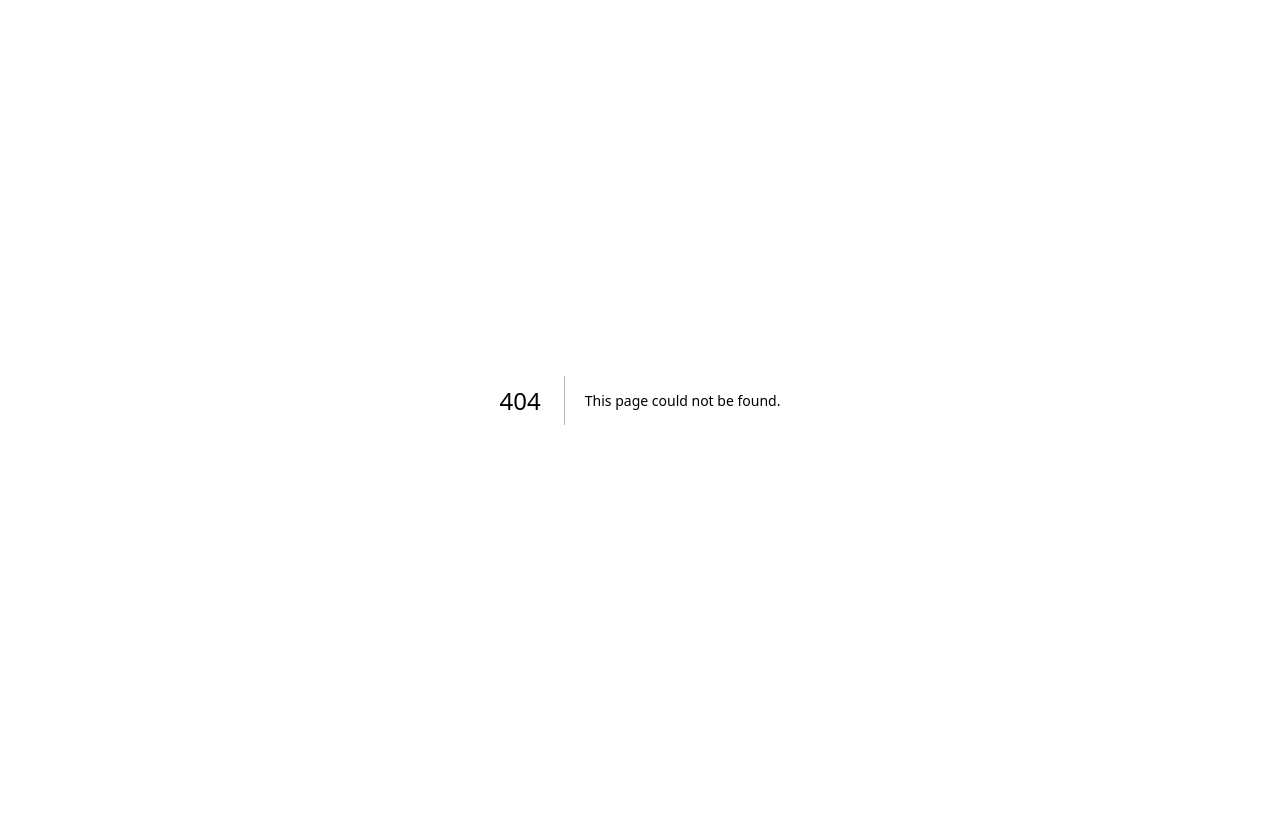
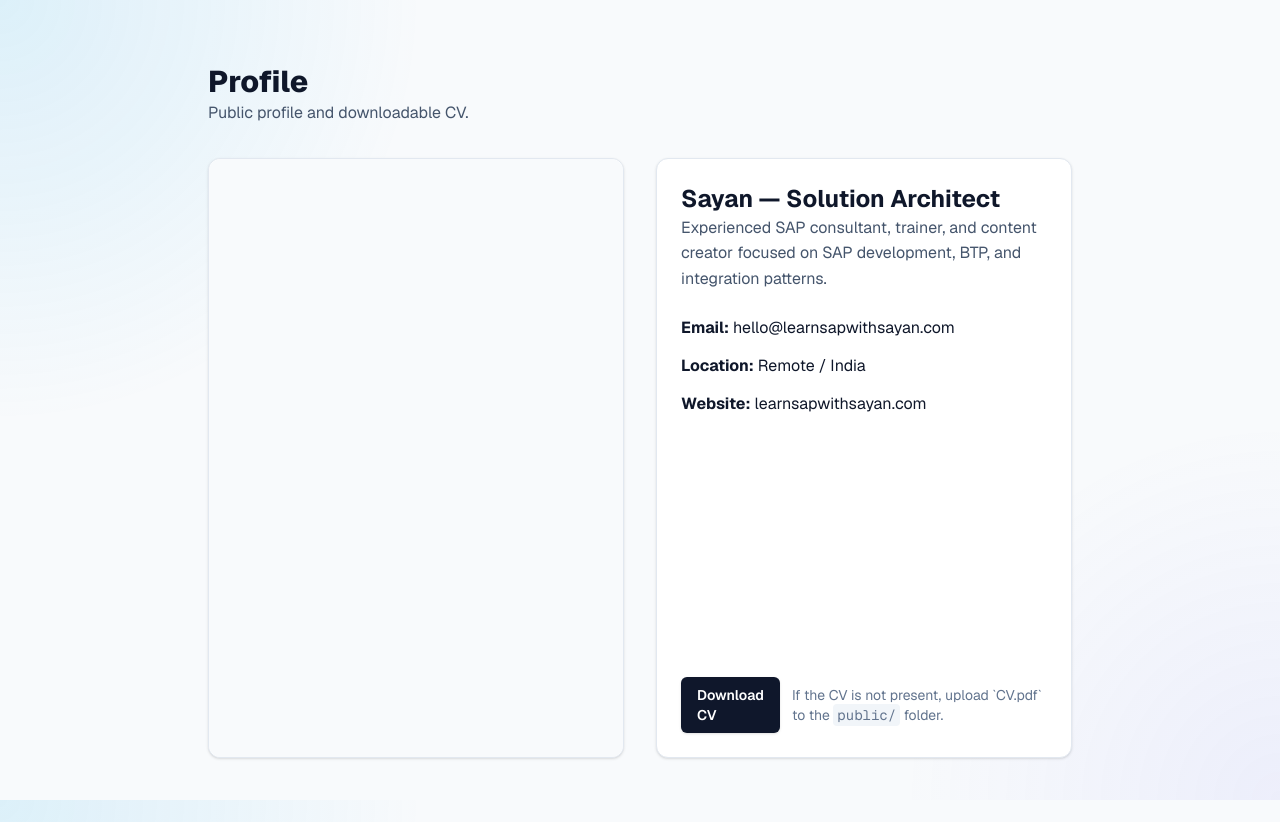
Before and after one commit to Sayan19996/learnSAPwithSayan, a Next.js app: page /profile in a window 1280 px wide. Before the commit this address had no page. Before the commit the page ends 800 px from the top, so only its background shows below. Built offline with nearby package versions, Linux system fonts and the light colour scheme.

Commit message:
feat(profile): add Profile page and nav item; embed CV viewer and download link

```diff
--- /dev/null
+++ b/app/profile/page.tsx
@@ -0,0 +1,51 @@
+import Link from "next/link";
+
+export const metadata = {
+  title: "Profile — learnSAPwithSayan",
+  description: "Profile and CV",
+};
+
+export default function ProfilePage() {
+  return (
+    <main className="mx-auto max-w-4xl px-4 py-16">
+      <div className="mb-8">
+        <h1 className="text-3xl font-extrabold">Profile</h1>
+        <p className="mt-2 text-slate-600">Public profile and downloadable CV.</p>
+      </div>
+
+      <div className="grid gap-8 md:grid-cols-2">
+        <div className="h-[600px] rounded-xl border border-slate-200 bg-white shadow-sm">
+          <iframe
+            src="/CV.pdf"
+            title="CV"
+            className="h-full w-full rounded-xl"
+            aria-label="Embedded CV viewer"
+          >
+            <p className="p-4">If the PDF does not load, you can download it below.</p>
+          </iframe>
+        </div>
+
+        <div className="flex flex-col justify-between rounded-xl border border-slate-200 bg-white p-6 shadow-sm">
+          <div>
+            <h2 className="text-2xl font-bold">Sayan — Solution Architect</h2>
+            <p className="mt-2 text-slate-600">Experienced SAP consultant, trainer, and content creator focused on SAP development, BTP, and integration patterns.</p>
+
+            <ul className="mt-6 space-y-3">
+              <li><strong>Email:</strong> hello@learnsapwithsayan.com</li>
+              <li><strong>Location:</strong> Remote / India</li>
+              <li><strong>Website:</strong> <Link href="/">learnsapwithsayan.com</Link></li>
+            </ul>
+          </div>
+
+          <div className="mt-6 flex items-center gap-3">
+            <a href="/CV.pdf" className="inline-flex items-center rounded-md bg-slate-900 px-4 py-2 text-sm font-semibold text-white shadow hover:opacity-95" target="_blank" rel="noreferrer">
+              Download CV
+            </a>
+
+            <span className="text-sm text-slate-500">If the CV is not present, upload `CV.pdf` to the <code className="rounded bg-slate-100 px-1 py-0.5">public/</code> folder.</span>
+          </div>
+        </div>
+      </div>
+    </main>
+  );
+}
--- a/components/Header.tsx
+++ b/components/Header.tsx
@@ -23,6 +23,7 @@ export default function Header({
     { label: "Resources", href: "/resources" },
     { label: "Admin", href: "/admin/login" },
     { label: "About", href: "/about" },
+    { label: "Profile", href: "/profile" },
     { label: "Gen AI App", href: "/genai" },
   ],
   logo = "learnSAPwithSayan.com",
```
